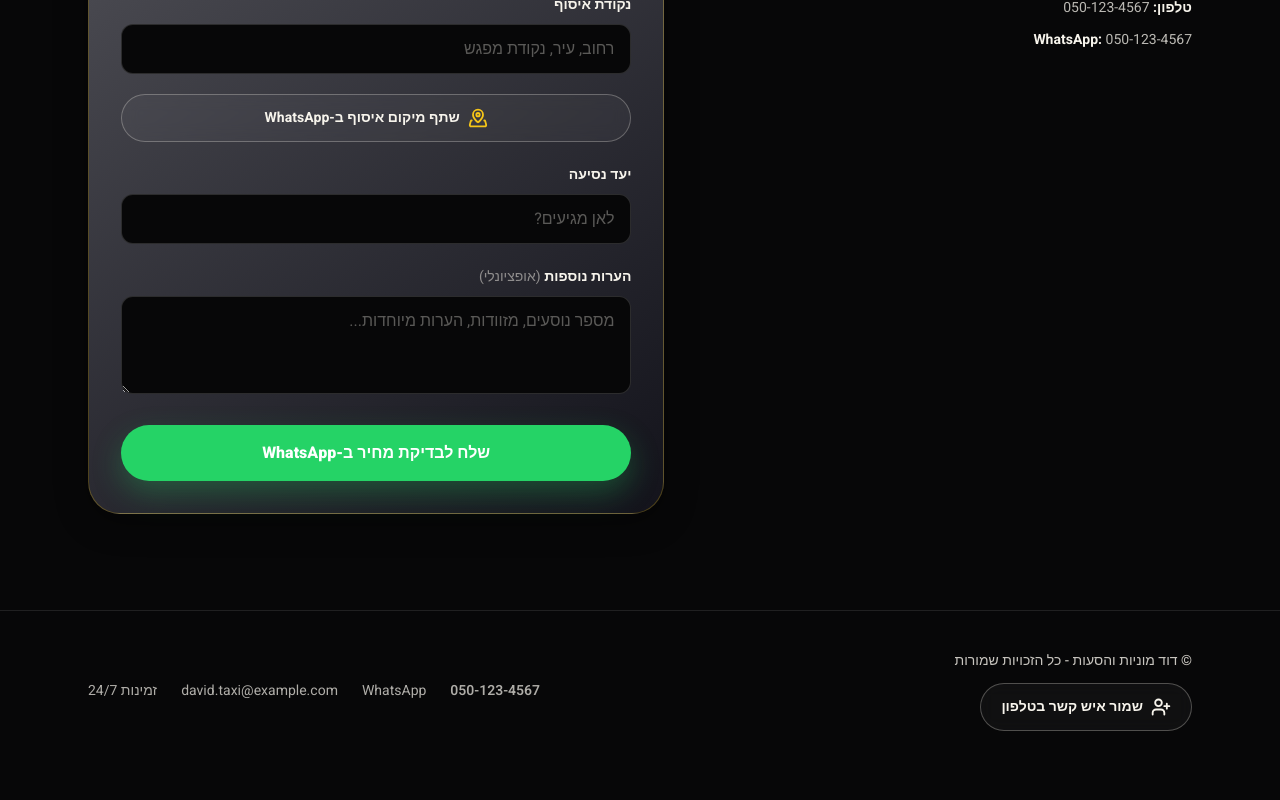
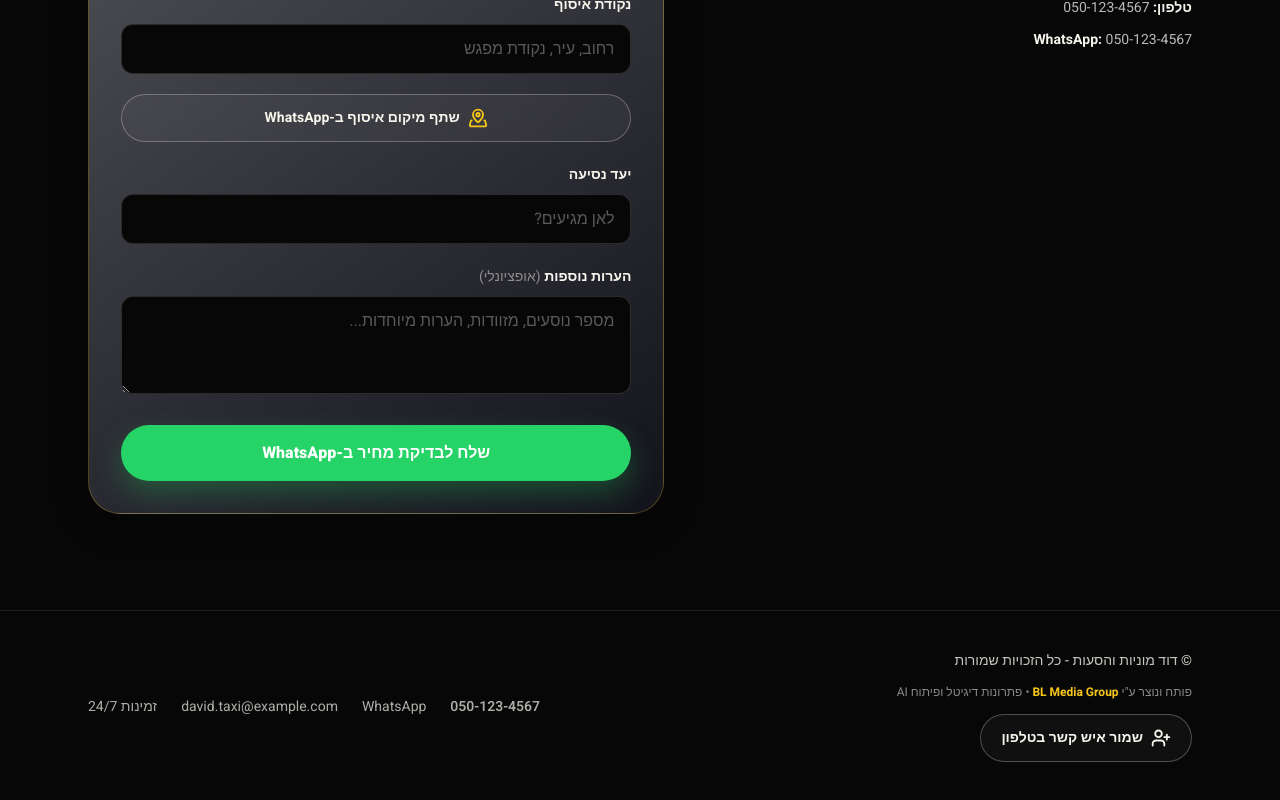
Before and after one commit to NeoStar86/david-taxi, a React (Vite) app: page / in a window 1280 px wide. Shown: the part 4836-5636 px from the top of the page. Before the commit the page ends 5607 px from the top, so only its background shows below. Built offline with nearby package versions, Linux system fonts and the light colour scheme.

Commit message:
Add centralized agencyConfig for BL Media Group footer link and WhatsApp lead generation
Co-authored-by: Cursor <cursoragent@cursor.com>

```diff
--- /dev/null
+++ b/src/agencyConfig.js
@@ -0,0 +1,15 @@
+/** Central branding & agency contact — edit here to update site-wide credits. */
+export const agencyConfig = {
+  agencyName: "BL Media Group",
+  tagline: 'פותח ונוצר ע"י BL Media Group • פתרונות דיגיטל ופיתוח AI',
+  /** International format, no leading 0 (e.g. 972501234567) */
+  whatsappNumber: "972XXXXXXXXX",
+  websiteUrl: "https://your-domain.com",
+  whatsappLeadMessage:
+    "היי, ראיתי את האתר של מוניות דוד ואשמח לשמוע על בניית אתר/אפליקציה לעסק שלי",
+};
+
+export function getAgencyWhatsAppUrl() {
+  const text = encodeURIComponent(agencyConfig.whatsappLeadMessage);
+  return `https://wa.me/${agencyConfig.whatsappNumber}?text=${text}`;
+}
--- a/src/components/Footer.jsx
+++ b/src/components/Footer.jsx
@@ -1,6 +1,31 @@
+import { agencyConfig, getAgencyWhatsAppUrl } from "../agencyConfig";
 import { useLanguage } from "../context/LanguageContext";
 import { useSiteData } from "../context/SiteDataContext";
 import SaveContactButton from "./SaveContactButton";
+
+function AgencyCreditLine() {
+  const { agencyName, tagline } = agencyConfig;
+  const segments = tagline.split(agencyName);
+
+  if (segments.length < 2) {
+    return tagline;
+  }
+
+  return (
+    <>
+      {segments[0]}
+      <a
+        href={getAgencyWhatsAppUrl()}
+        target="_blank"
+        rel="noopener noreferrer"
+        className="font-bold text-gold transition hover:underline"
+      >
+        {agencyName}
+      </a>
+      {segments.slice(1).join(agencyName)}
+    </>
+  );
+}
 
 export default function Footer() {
   const { data, recordClick } = useSiteData();
@@ -13,6 +38,19 @@ export default function Footer() {
         <div className="flex flex-col gap-5 sm:flex-row sm:items-center sm:justify-between">
           <div className="space-y-3">
             <p className="text-sm font-medium text-cream/80">{t("footer.rights")}</p>
+            <p className="text-xs leading-relaxed text-cream/55">
+              <AgencyCreditLine />
+            </p>
+            {agencyConfig.websiteUrl && agencyConfig.websiteUrl !== "https://your-domain.com" && (
+              <a
+                href={agencyConfig.websiteUrl}
+                target="_blank"
+                rel="noopener noreferrer"
+                className="inline-block text-xs text-cream/50 hover:text-gold"
+              >
+                {agencyConfig.websiteUrl.replace(/^https?:\/\//, "")}
+              </a>
+            )}
             <SaveContactButton />
           </div>
           <div className="flex flex-wrap gap-x-6 gap-y-2 text-sm text-cream/70">
```
